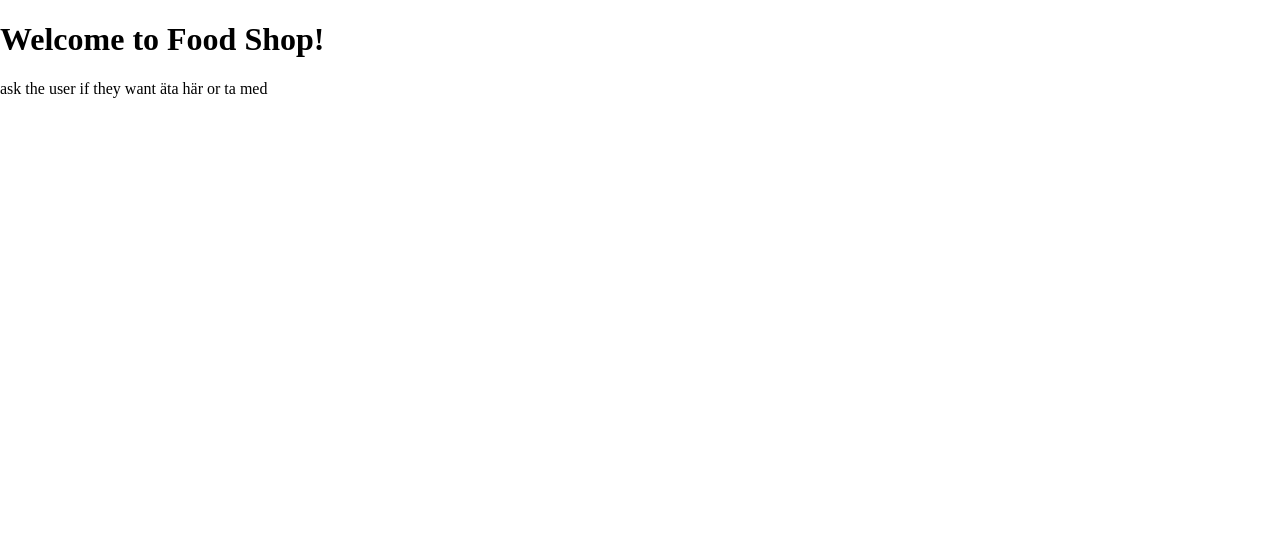
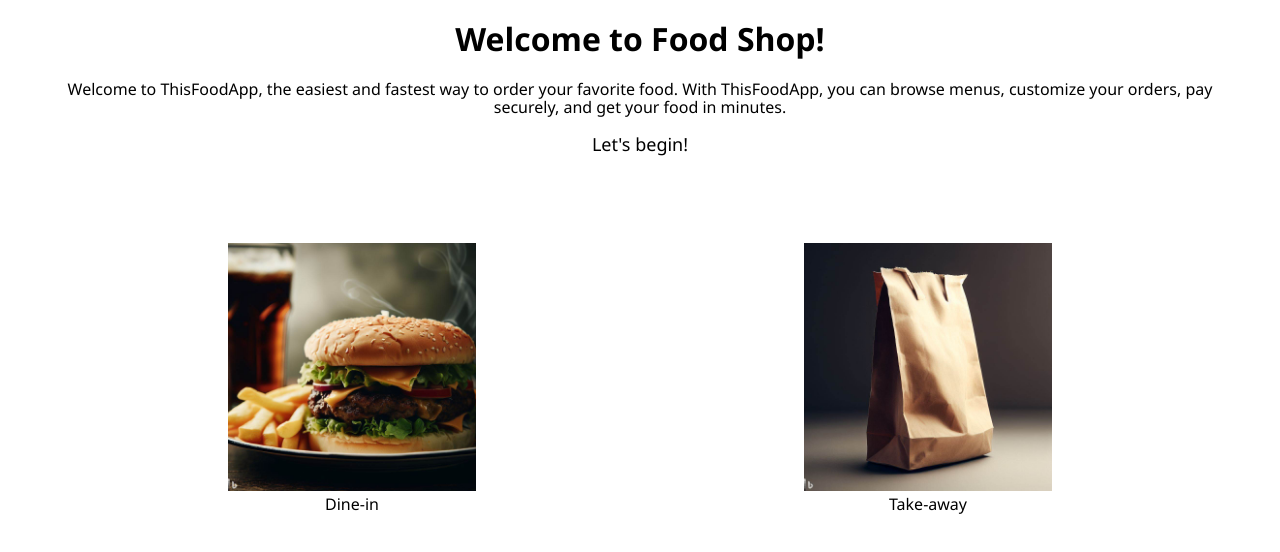
Before and after one commit to Rhu-Labs/food-order-machine, an Angular app: page /welcome in a window 1280 px wide. Shown: the top 552 px of the page. Built offline with nearby package versions, Linux system fonts and the light colour scheme.

Commit message:
User Story 1 completed

```diff
--- a/src/app/app.module.ts
+++ b/src/app/app.module.ts
@@ -5,6 +5,7 @@ import { AppRoutingModule } from './app-routing.module';
 import { AppComponent } from './app.component';
 import { LandingComponent } from './components/landing/landing.component';
 import { HttpClientModule } from '@angular/common/http';
+import { CapacityService } from './services/capacity.service';
 
 @NgModule({
   declarations: [
@@ -16,7 +17,9 @@ import { HttpClientModule } from '@angular/common/http';
     AppRoutingModule,
     HttpClientModule
   ],
-  providers: [],
+  providers: [
+    CapacityService
+  ],
   bootstrap: [AppComponent]
 })
 export class AppModule { }
--- a/src/app/components/landing/landing.component.html
+++ b/src/app/components/landing/landing.component.html
@@ -1 +1,9 @@
-<p>ask the user if they want äta här or ta med</p>
+<p>Welcome to ThisFoodApp, the easiest and fastest way to order your favorite food. With ThisFoodApp, you
+    can browse menus, customize your orders, pay securely, and get your food in minutes.
+</p>
+<p class="lets-begin"> Let's begin!</p>
+
+<div class="choose-type-of-order">
+    <div class="eat-in"><img src="../../../assets/images/dine-in.jpeg"/><br>Dine-in</div>
+    <div class="take-away"><img src="../../../assets/images/take-away.jpeg"/><br>Take-away</div>
+</div>
--- a/src/app/components/landing/landing.component.scss
+++ b/src/app/components/landing/landing.component.scss
@@ -0,0 +1,17 @@
+.lets-begin{
+    font-size: large;
+}
+
+.choose-type-of-order{
+display: flex;
+flex-direction: row;
+justify-content: center;
+}
+
+.eat-in,.take-away {
+    padding: 50px 20px;
+    margin: 20px;
+    img{
+        width: 50%;
+    }
+}
--- a/src/app/components/landing/landing.component.ts
+++ b/src/app/components/landing/landing.component.ts
@@ -1,11 +1,18 @@
 import { Component, OnInit } from '@angular/core';
+import { CapacityService } from 'src/app/services/capacity.service';
 
 @Component({
   selector: 'app-landing',
   templateUrl: './landing.component.html',
   styleUrls: ['./landing.component.scss']
 })
-export class LandingComponent {
-  constructor() {
+export class LandingComponent implements OnInit {
+  constructor(private capacityService: CapacityService) {
+  }
+
+  currentCapacity: number = 0;
+
+  ngOnInit(): void {
+    this.currentCapacity = this.capacityService.getCapacity();
   }
 }
--- a/src/styles.scss
+++ b/src/styles.scss
@@ -1,3 +1,9 @@
 @import '~normalize.css';
 
 /* You can add global styles to this file, and also import other style files */
+body {
+    margin: auto;
+    width: 90%;
+    text-align: center;
+font-family: 'Segoe UI', Tahoma, Geneva, Verdana, sans-serif;
+}
```
Also changed, not shown: src/assets/images/dine-in.jpeg (added), src/assets/images/take-away.jpeg (added).
